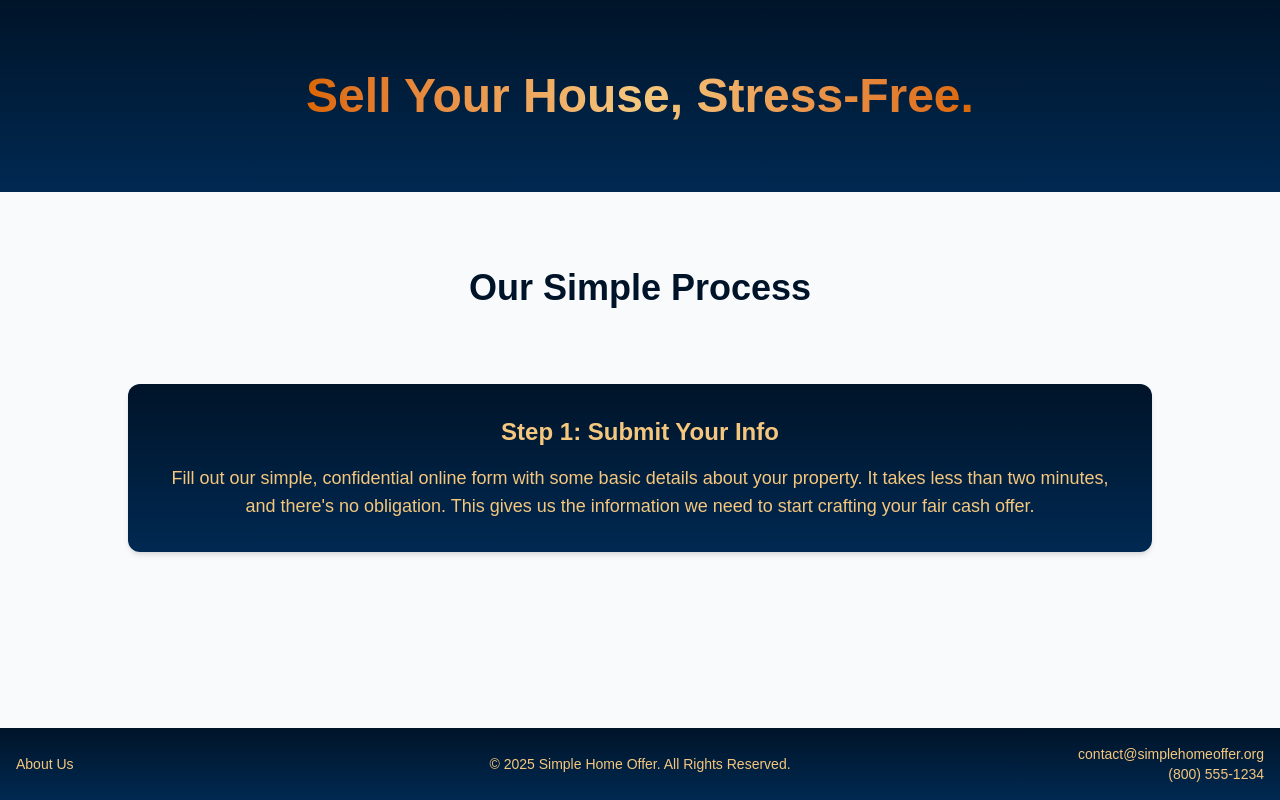
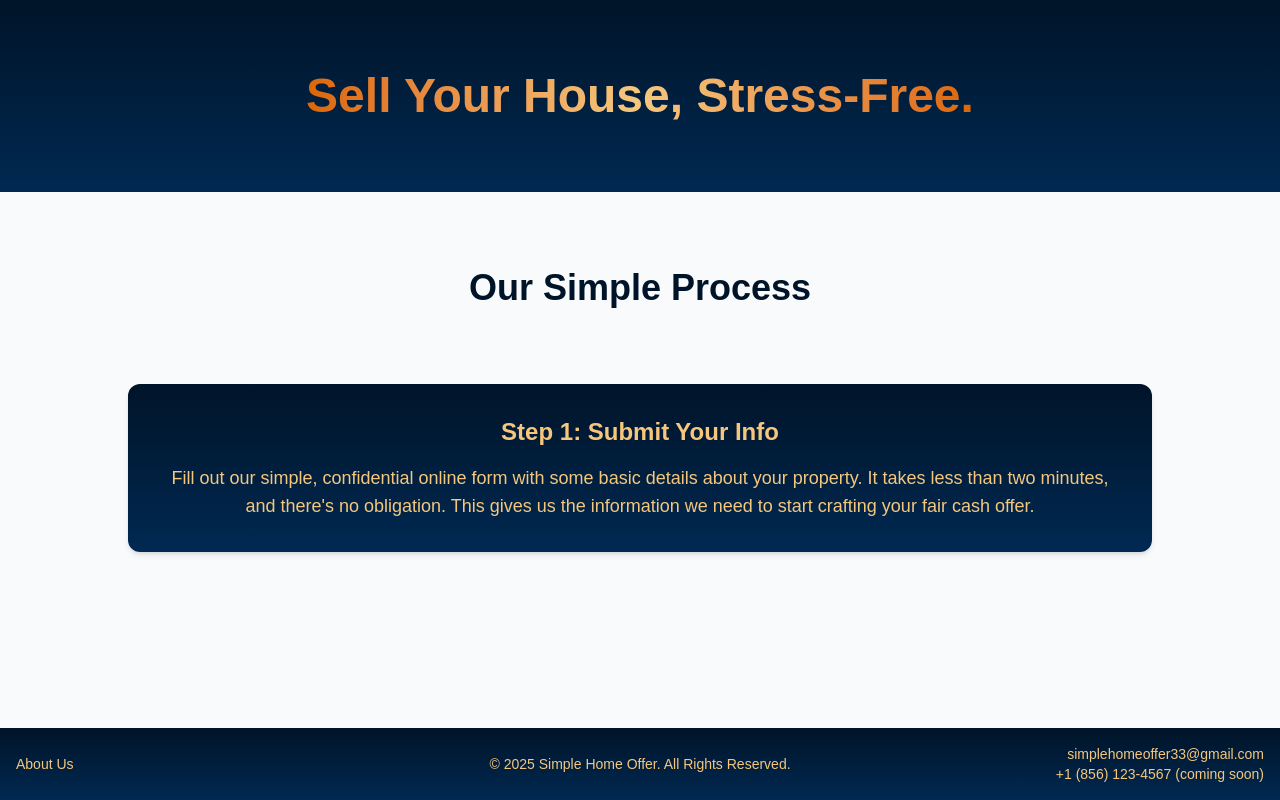
Before and after one commit to autodev110/wholesaledemo, a Next.js app: page / in a window 1280 px wide. Shown: the top 800 px of the page. Built offline with nearby package versions, Linux system fonts and the light colour scheme.

Commit message:
footer email

```diff
--- a/src/app/components/Footer.tsx
+++ b/src/app/components/Footer.tsx
@@ -23,13 +23,13 @@ export default function Footer() {
         {/* Right Side: Contact Info */}
         <div className="text-right">
           <p>
-            <a href="mailto:contact@simplehomeoffer.org" className="hover:opacity-80 transition-opacity">
-              contact@simplehomeoffer.org
+            <a href="mailto:simplehomeoffer33@gmail.com" className="hover:opacity-80 transition-opacity">
+              simplehomeoffer33@gmail.com
             </a>
           </p>
           <p>
-            <a href="tel:+18005551234" className="hover:opacity-80 transition-opacity">
-              (800) 555-1234
+            <a href="tel:+(coming soon)" className="hover:opacity-80 transition-opacity">
+              +1 (856) 123-4567 (coming soon)
             </a>
           </p>
         </div>
```
